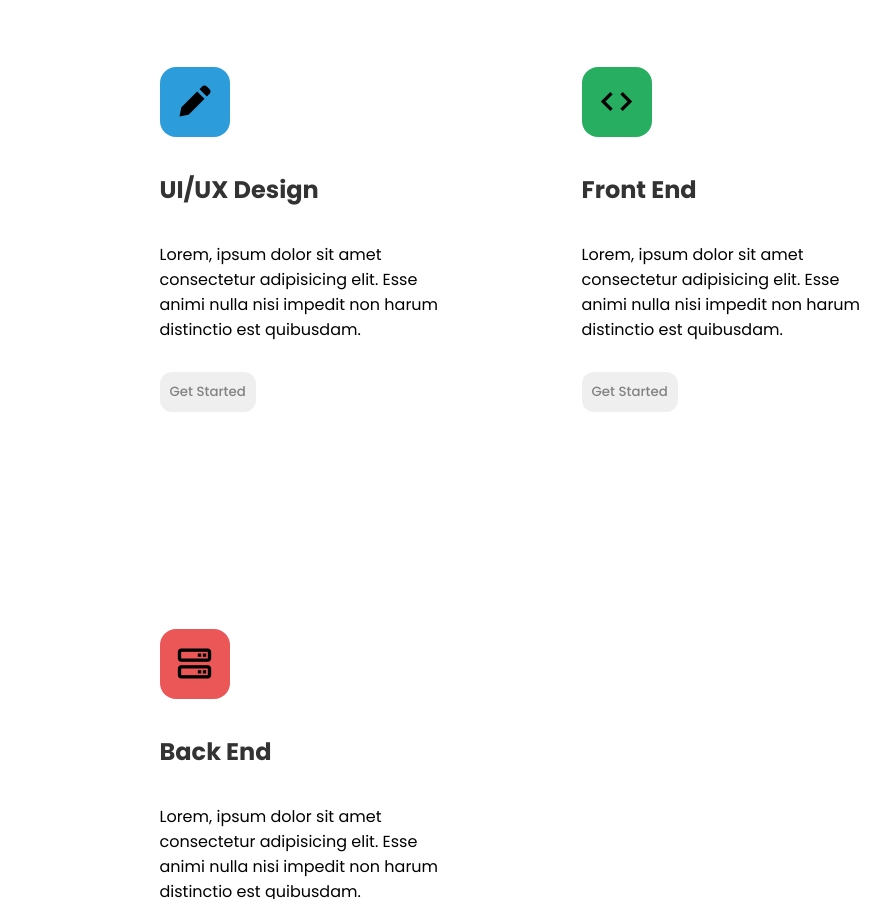
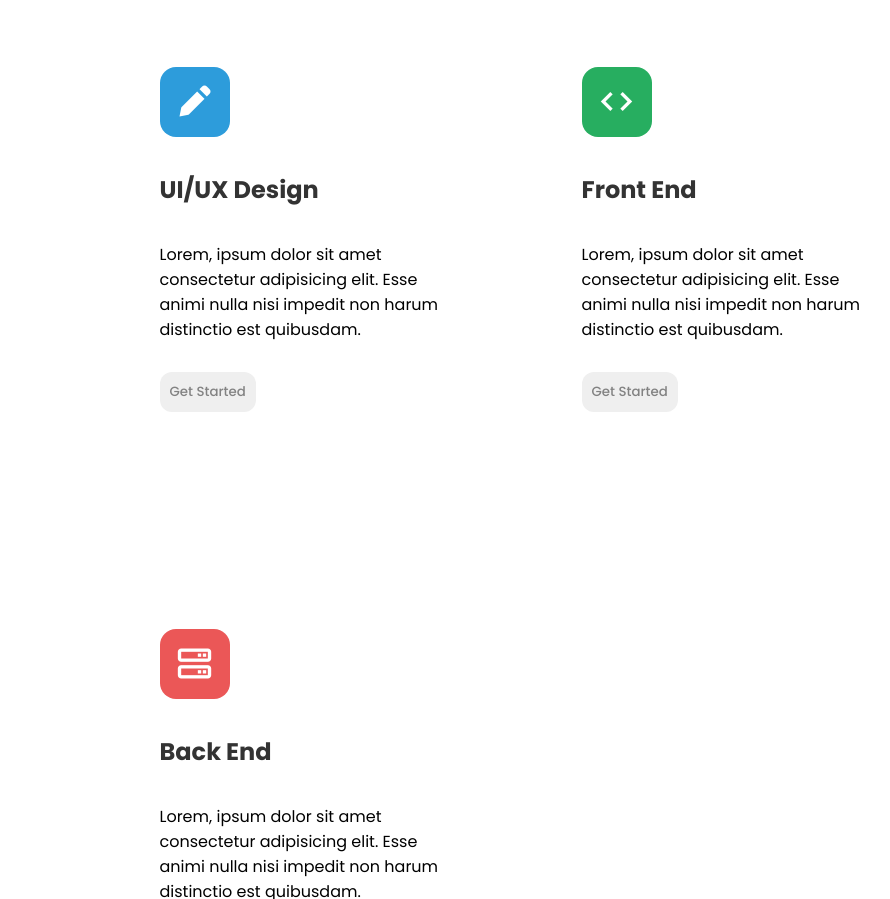
Before and after one commit to KJdotIO/edie-homepage-master, a plain HTML site: page index.html in a window 1280 px wide. Shown: the part 1281-2180 px from the top of the page, without its empty margins (129-1019 px from the left). Drawn offline with nearby package versions, Linux system fonts and the light colour scheme.

```diff
--- a/index.html
+++ b/index.html
@@ -21,7 +21,7 @@
     <link href='https://unpkg.com/boxicons@2.1.2/css/boxicons.min.css' rel='stylesheet'>
     <link rel="stylesheet" href="styles.css">
 
-    <title>Devchallenges</title>
+    <title>Edie Homepage</title>
 
 
   </head>
--- a/styles.css
+++ b/styles.css
@@ -163,6 +163,7 @@
     display: flex;
     justify-content: center;
     align-items: center;
+    color: white;
 }
 .bx{
     font-size: 40px;
```
